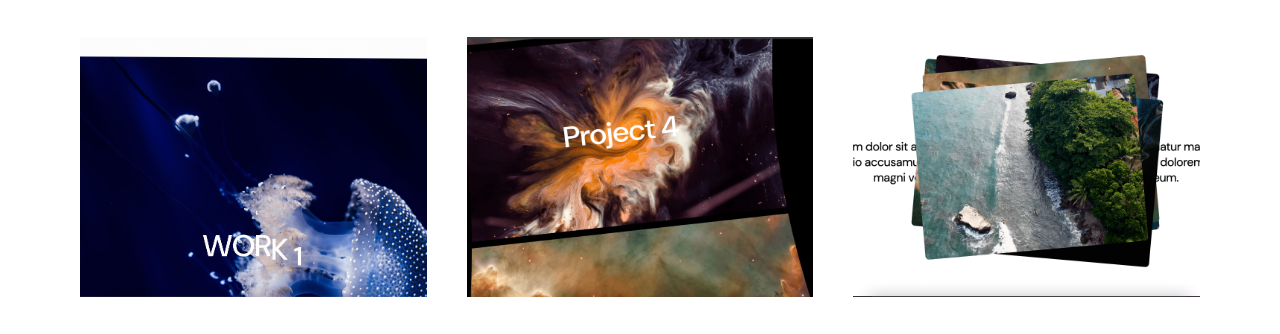
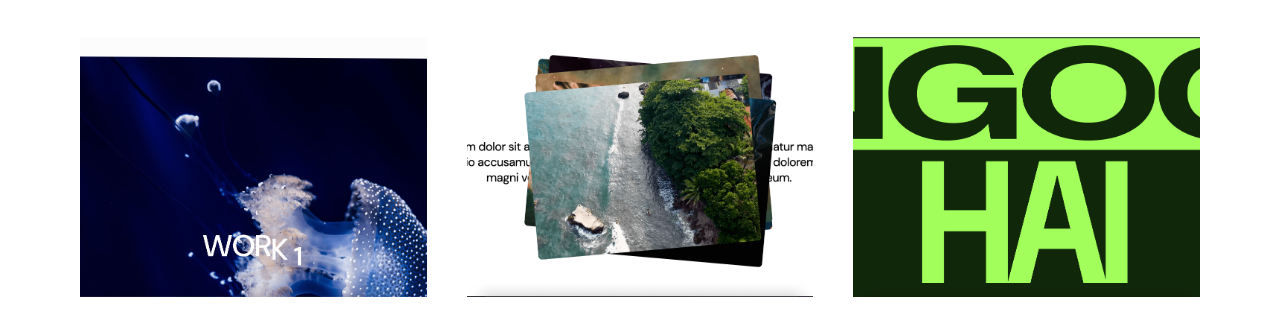
Before and after one commit to alphacreativee/loading-reveal-animation, a website: page index.html in a window 1280 px wide. Shown: the part 3163-3497 px from the top of the page. Drawn offline with nearby package versions, Linux system fonts and the light colour scheme.

Commit message:
hidden demo

```diff
--- a/index.html
+++ b/index.html
@@ -248,7 +248,7 @@
             <img src="./assets/images/p18.png" alt="" />
           </a>
         </div>
-        <div class="demo-item">
+        <div class="demo-item" style="display: none">
           <a
             href="https://alphacreativee.github.io/slider-3d-demo/"
             target="_blank"
```
